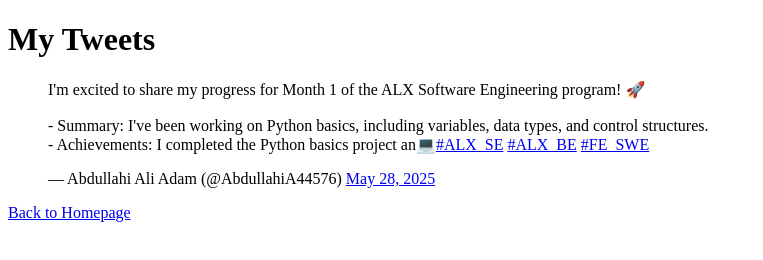
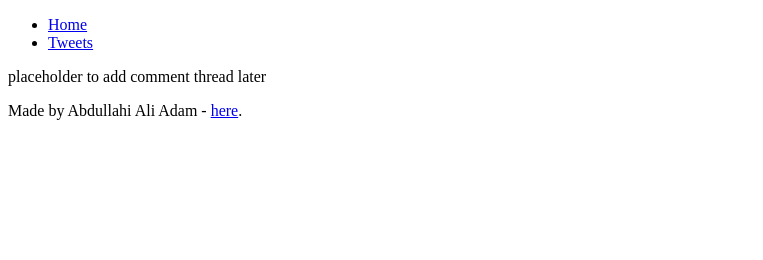
Before and after one commit to Abdull-one/My_First_Portfolio, a plain HTML site: page html_basic/tweets.html in a window 1280 px wide. Shown: the whole page, without its empty margins (0-763 px from the left). Drawn offline with Linux system fonts and the light colour scheme.

Commit message:
Updated index.html and tweets.html with consistent structure

```diff
--- a/html_basic/tweets.html
+++ b/html_basic/tweets.html
@@ -2,27 +2,25 @@
 <html lang="en">
 <head>
     <meta charset="UTF-8">
-    <title>My Tweets</title>
+    <title>My First Webpage</title>
 </head>
 <body>
-    <h1>My Tweets</h1>
-    <blockquote class="twitter-tweet">
-        <p lang="en" dir="ltr">I'm excited to share my progress for Month 1 of the ALX Software Engineering program! 🚀<br><br>- Summary: I've been working on Python basics, including variables, data types, and control structures.<br>- Achievements: I completed the Python basics project an💻<a href="https://twitter.com/hashtag/ALX_SE?src=hash&amp;ref_src=twsrc%5Etfw">#ALX_SE</a> <a href="https://twitter.com/hashtag/ALX_BE?src=hash&amp;ref_src=twsrc%5Etfw">#ALX_BE</a> <a href="https://twitter.com/hashtag/FE_SWE?src=hash&amp;ref_src=twsrc%5Etfw">#FE_SWE</a></p>
-        &mdash; Abdullahi Ali Adam (@AbdullahiA44576)
-        <a href="https://twitter.com/AbdullahiA44576/status/1927526935024058633?ref_src=twsrc%5Etfw">May 28, 2025</a>
-    </blockquote>
-    <script async src="https://platform.twitter.com/widgets.js" charset="utf-8"></script>
-
-    <p><a href="index.html">Back to Homepage</a></p>
+    <header>
+        <ul>
+            <li><a href="index.html">Home</a></li>
+            <li><a href="tweets.html">Tweets</a></li>
+        </ul>
+    </header>
+    <main>
+        <article>
+            <!-- my existing content here -->
+        </article>
+        <aside>
+            <p>placeholder to add comment thread later</p>
+        </aside>
+    </main>
+    <footer>
+        <p>Made by Abdullahi Ali Adam - <a href="https://www.daburam.com" target="_blank">here</a>.</p>
+    </footer>
 </body>
 </html>
-<!DOCTYPE html>
-<html lang="en">
-<head>
-    <meta charset="UTF-8">
-    <title>Basic HTML Page</title>
-</head>
-<body>
-    <!-- Page content will go here -->
-</body>
-</html>
```
Also changed, not shown: html_basic/index.html (+17 -14 lines).
